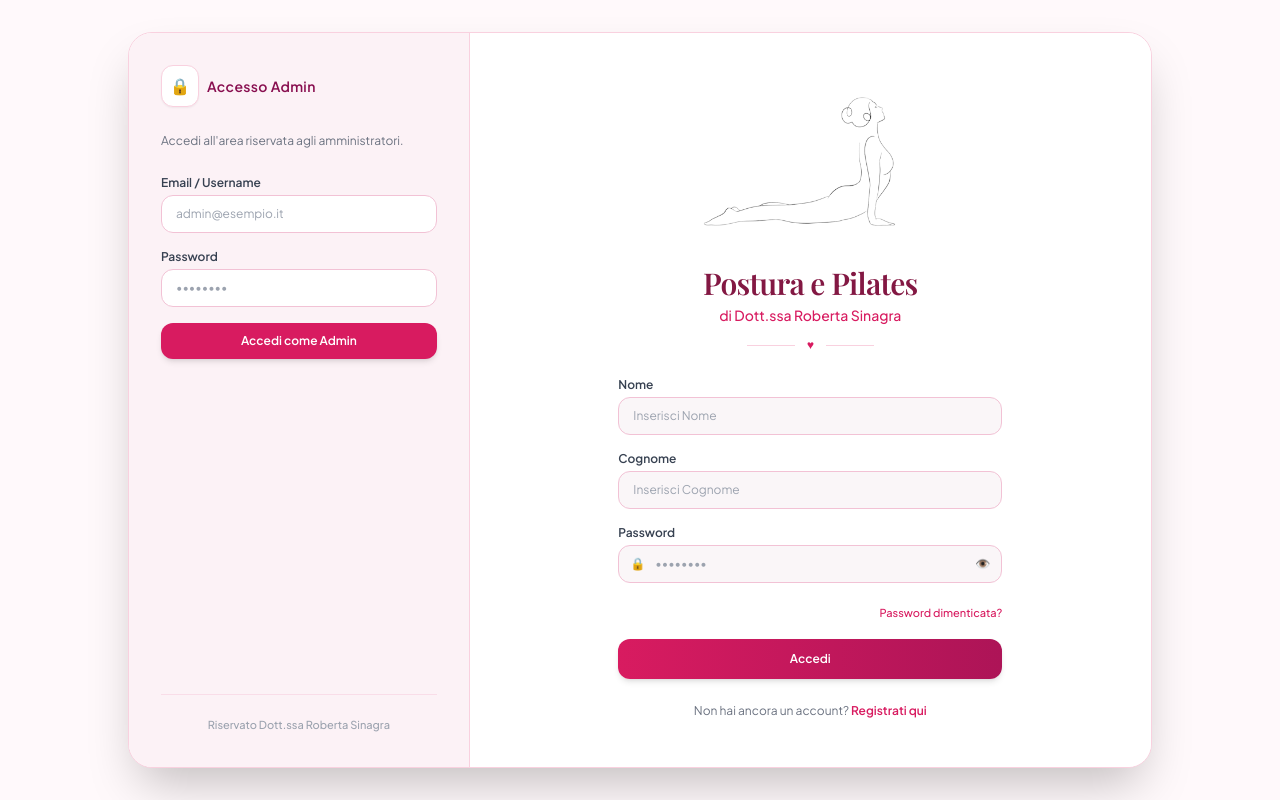
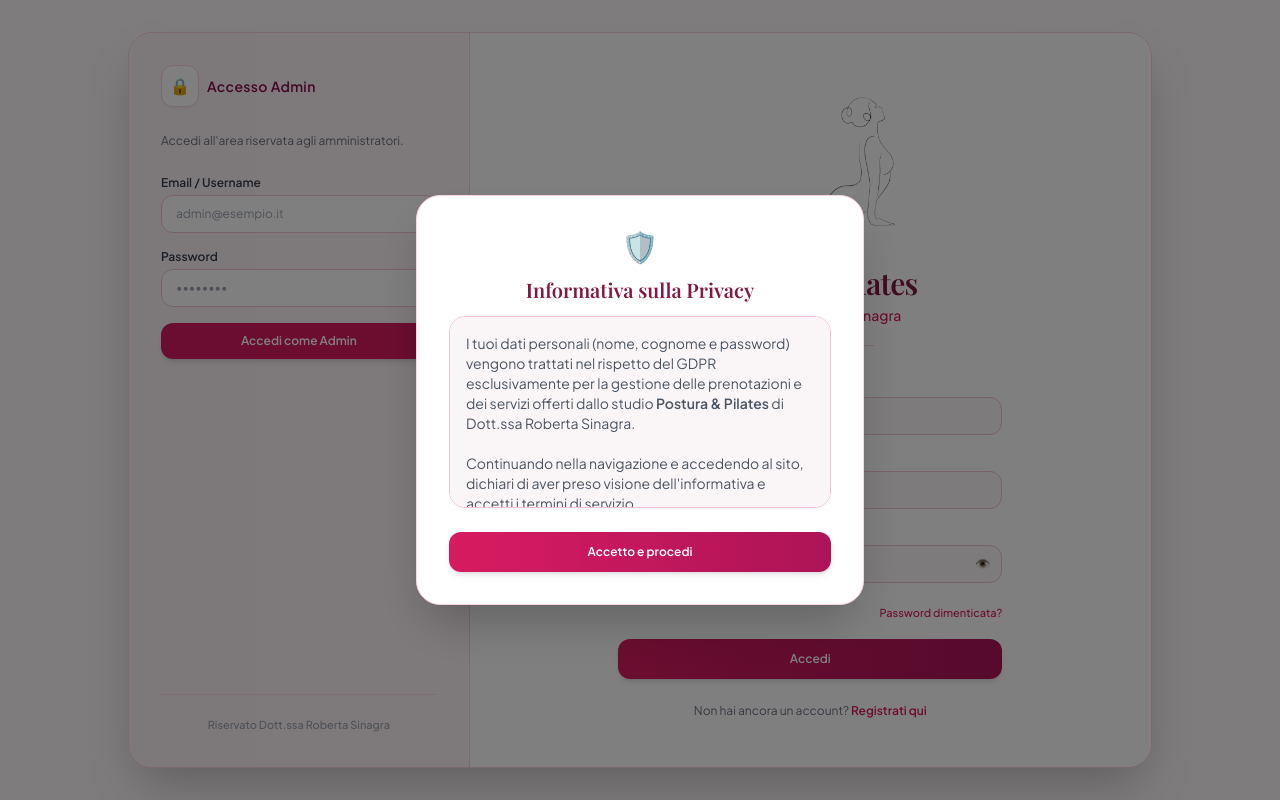
Before and after one commit to TribalTW/posturaepilates, a FastAPI app: page /login in a window 1280 px wide. Run offline with FastAPI, Linux system fonts and the light colour scheme; parts of the project's set-up code (start-up, migrations or seed data) failed here and were passed over; some libraries are stand-ins or nearby versions; some web fonts are replaced.

Commit message:
Update login.html

```diff
--- a/pilates-webapp/templates/login.html
+++ b/pilates-webapp/templates/login.html
@@ -172,7 +172,25 @@
 
     </div>
 
-    <!-- Script di gestione tendina e password -->
+    <!-- ========================================== -->
+    <!-- MODAL PRIVACY INFORMATIVA (PRIMO INGRESSO) -->
+    <!-- ========================================== -->
+    <div id="privacyModal" class="fixed inset-0 z-50 flex items-center justify-center bg-black/50 p-4 hidden">
+        <div class="bg-white rounded-3xl p-6 md:p-8 max-w-md w-full shadow-2xl border border-[#f9d1df] text-center">
+            <div class="mb-3 text-3xl">🛡️</div>
+            <h3 class="font-serif-title text-xl font-bold text-pink-900 mb-3">Informativa sulla Privacy</h3>
+            <p class="text-xs md:text-sm text-gray-600 mb-6 leading-relaxed text-left bg-[#faf6f8] p-4 rounded-2xl border border-[#f2c2d5] max-h-48 overflow-y-auto">
+                I tuoi dati personali (nome, cognome e password) vengono trattati nel rispetto del GDPR esclusivamente per la gestione delle prenotazioni e dei servizi offerti dallo studio <strong>Postura & Pilates</strong> di Dott.ssa Roberta Sinagra.<br><br>
+                Continuando nella navigazione e accedendo al sito, dichiari di aver preso visione dell'informativa e accetti i termini di servizio.
+            </p>
+            <button type="button" onclick="accettaPrivacy()"
+                    class="w-full py-3 bg-gradient-to-r from-[#D81B60] to-[#AD1457] hover:opacity-95 text-white font-bold rounded-xl text-xs transition shadow-md cursor-pointer">
+                Accetto e procedi
+            </button>
+        </div>
+    </div>
+
+    <!-- Script di gestione tendina, password e privacy modal -->
     <script>
         function togglePassword() {
             const pwdInput = document.getElementById('userPassword');
@@ -191,17 +209,26 @@
             }
         }
 
-        // Se c'è un errore di login admin, apre automaticamente il box a tendina su mobile
-        {% if admin_error %}
+        // Mostra il modal privacy al primo accesso
         document.addEventListener("DOMContentLoaded", () => {
+            if (!localStorage.getItem('privacy_accettata')) {
+                document.getElementById('privacyModal').classList.remove('hidden');
+            }
+
+            // Se c'è un errore di login admin, apre automaticamente il box a tendina su mobile
+            const adminError = document.querySelector('.bg-red-500\\/10');
             const form = document.getElementById('mobileAdminForm');
             const arrow = document.getElementById('adminArrow');
-            if (form && window.innerWidth < 768) {
+            if (adminError && form && window.innerWidth < 768) {
                 form.classList.remove('hidden');
                 if (arrow) arrow.textContent = '▲';
             }
         });
-        {% endif %}
+
+        function accettaPrivacy() {
+            localStorage.setItem('privacy_accettata', 'true');
+            document.getElementById('privacyModal').classList.add('hidden');
+        }
     </script>
 </body>
 </html>
```
